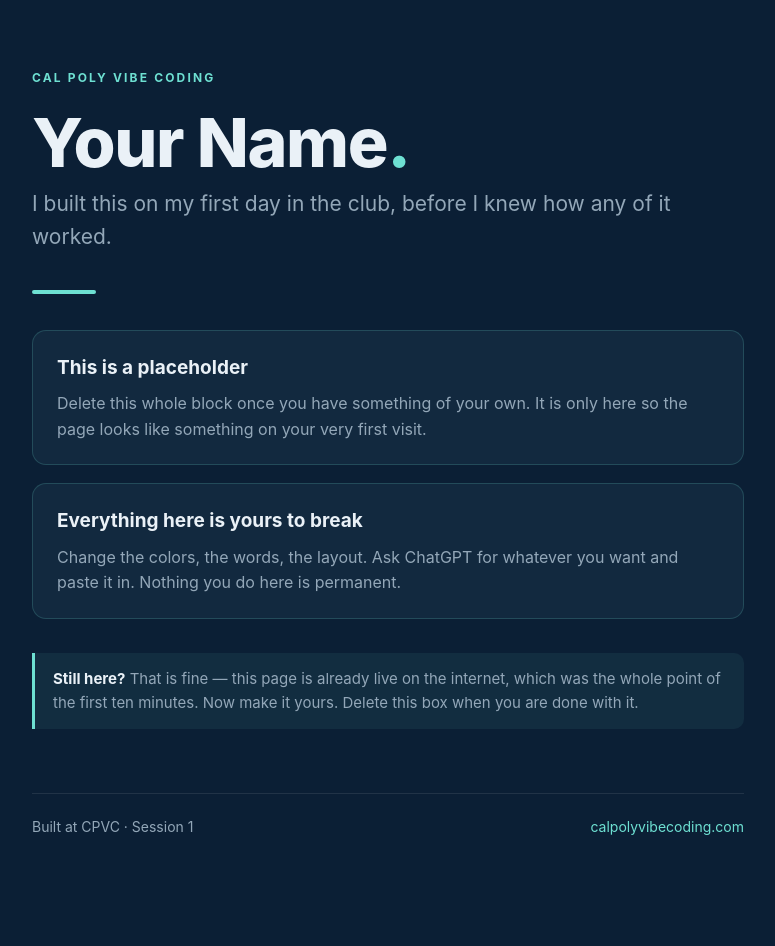
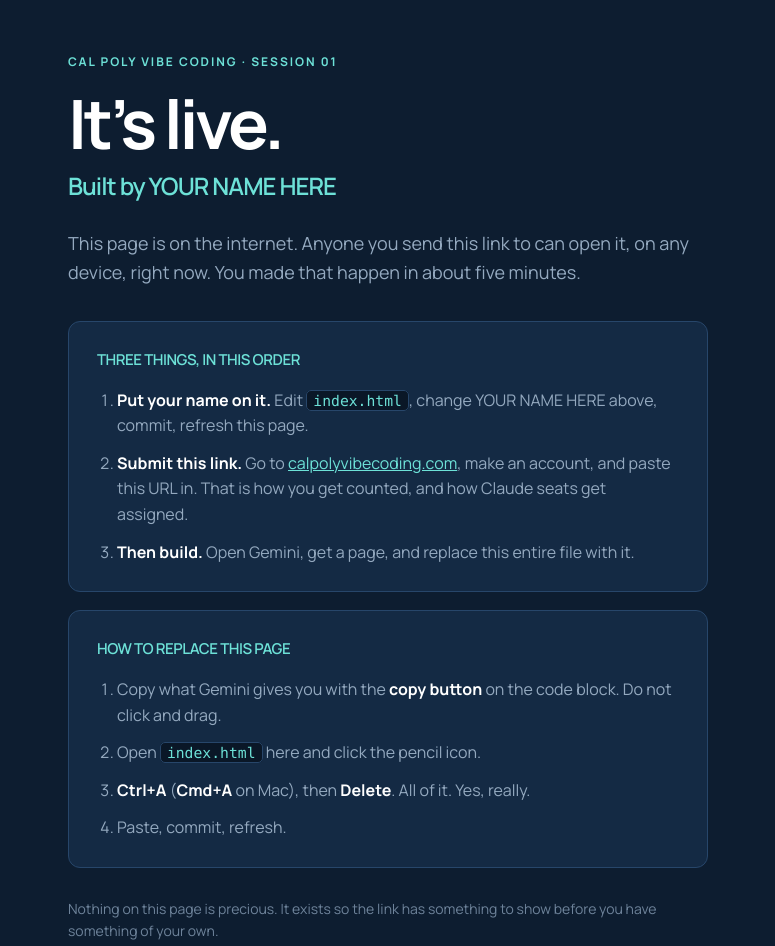
Before and after one commit to ODelalla/cpvc-starter, a plain HTML site: page index.html in a window 1280 px wide. Shown: the whole page, without its empty margins (252-1027 px from the left). Drawn offline with Linux system fonts and the light colour scheme; a web font is replaced by a local one.

Commit message:
Update index.html

```diff
--- a/index.html
+++ b/index.html
@@ -1,134 +1,155 @@
+<!DOCTYPE html>
 <!--
-  ===========================================================
-  CPVC STARTER PAGE  —  read this bit, it's short
-  ===========================================================
+  ================================================================
+  READ THIS BEFORE YOU PASTE ANYTHING
 
-  This file IS your website. When you save (commit) it, your
-  live site updates about a minute later. Refresh to see it.
+  When Gemini gives you a page, you do NOT paste it into a part of
+  this file. You replace the entire file.
 
-  You cannot permanently break anything. Every version is
-  saved, and an officer can undo any change in 10 seconds.
+  Click into the editor, press Ctrl+A (Cmd+A on Mac), press Delete,
+  then paste. Everything here is meant to be thrown away.
 
-  TWO WAYS TO USE WHAT CHATGPT GIVES YOU:
-
-  1) If ChatGPT gave you a WHOLE PAGE — the answer starts with
-     <!DOCTYPE html> — then select everything in this file,
-     delete it, and paste theirs in. That is normal and fine.
-
-  2) If ChatGPT gave you a PIECE — a section, a form, a list —
-     paste it between the two marked lines further down.
-
-  First thing to change: your name, on line ~118.
-  ===========================================================
+  Do that only AFTER your live link works. Get the link first.
+  ================================================================
 -->
-<!DOCTYPE html>
 <html lang="en">
 <head>
 <meta charset="utf-8">
 <meta name="viewport" content="width=device-width, initial-scale=1">
-<title>My CPVC Site</title>
+<title>My first site</title>
+<link rel="preconnect" href="https://fonts.googleapis.com">
+<link rel="preconnect" href="https://fonts.gstatic.com" crossorigin>
+<link href="https://fonts.googleapis.com/css2?family=Manrope:wght@400;600;700&family=Unbounded:wght@600;800&display=swap" rel="stylesheet">
 <style>
-  :root{
-    --navy:#0B1F35;
-    --navy-soft:#12293F;
-    --teal:#6EE0D2;
-    --ink:#EAF1F7;
-    --mute:#93A7B8;
-    --line:#1E3A52;
+  :root {
+    --navy: #0d1d30;
+    --card: #142a44;
+    --line: #27466a;
+    --aqua: #6de1d7;
+    --text: #ffffff;
+    --muted: #94a9bf;
   }
-  *{box-sizing:border-box;}
-  body{
-    margin:0;
-    background:var(--navy);
-    color:var(--ink);
-    font-family:-apple-system,BlinkMacSystemFont,"Segoe UI",Inter,Helvetica,Arial,sans-serif;
-    line-height:1.6;
-    -webkit-font-smoothing:antialiased;
+  * { box-sizing: border-box; }
+  body {
+    margin: 0;
+    background: var(--navy);
+    color: var(--text);
+    font-family: "Manrope", system-ui, -apple-system, "Segoe UI", sans-serif;
+    line-height: 1.6;
+    display: flex;
+    justify-content: center;
+    padding: 6vh 20px;
   }
-  .wrap{max-width:760px;margin:0 auto;padding:64px 24px 96px;}
-  .badge{
-    display:inline-block;
-    font-size:12px;letter-spacing:.18em;text-transform:uppercase;
-    color:var(--teal);font-weight:700;margin-bottom:20px;
+  main { width: 100%; max-width: 640px; }
+  .badge {
+    display: inline-block;
+    font-size: 12px;
+    font-weight: 700;
+    letter-spacing: 0.16em;
+    text-transform: uppercase;
+    color: var(--aqua);
+    margin-bottom: 18px;
   }
-  h1{
-    font-size:clamp(38px,8vw,68px);
-    line-height:1.05;margin:0 0 8px;font-weight:800;letter-spacing:-.02em;
+  h1 {
+    font-family: "Unbounded", "Manrope", sans-serif;
+    font-weight: 800;
+    font-size: clamp(38px, 9vw, 68px);
+    letter-spacing: -0.05em;
+    line-height: 1.02;
+    margin: 0 0 8px;
   }
-  h1 .dot{color:var(--teal);}
-  .tagline{font-size:clamp(17px,3vw,21px);color:var(--mute);margin:0 0 36px;max-width:52ch;}
-  .rule{width:64px;height:4px;background:var(--teal);border-radius:2px;margin:0 0 36px;}
-  .card{
-    background:var(--navy-soft);
-    border:1px solid rgba(110,224,210,.18);
-    border-radius:14px;
-    padding:22px 24px;
-    margin:0 0 18px;
+  .name {
+    font-family: "Unbounded", "Manrope", sans-serif;
+    font-weight: 600;
+    font-size: clamp(18px, 4vw, 24px);
+    letter-spacing: -0.04em;
+    color: var(--aqua);
+    margin: 0 0 24px;
   }
-  .card h2{margin:0 0 8px;font-size:19px;font-weight:700;}
-  .card p{margin:0;color:var(--mute);font-size:16px;}
-  .hint{
-    border-left:3px solid var(--teal);
-    background:rgba(110,224,210,.07);
-    padding:14px 18px;border-radius:0 10px 10px 0;
-    color:var(--mute);font-size:15px;margin:34px 0 0;
+  p.lead { font-size: 18px; color: var(--muted); margin: 0 0 34px; }
+  .card {
+    background: var(--card);
+    border: 1px solid var(--line);
+    border-radius: 12px;
+    padding: 26px 28px;
+    margin-bottom: 18px;
   }
-  .hint strong{color:var(--ink);}
-  footer{
-    margin-top:64px;padding-top:22px;
-    border-top:1px solid rgba(255,255,255,.09);
-    color:var(--mute);font-size:14px;
-    display:flex;justify-content:space-between;gap:16px;flex-wrap:wrap;
+  .card h2 {
+    font-family: "Unbounded", "Manrope", sans-serif;
+    font-weight: 600;
+    font-size: 15px;
+    letter-spacing: -0.03em;
+    text-transform: uppercase;
+    color: var(--aqua);
+    margin: 0 0 16px;
   }
-  a{color:var(--teal);text-decoration:none;}
-  a:hover{text-decoration:underline;}
-  @media (max-width:520px){ .wrap{padding:44px 20px 72px;} }
+  ol { margin: 0; padding-left: 20px; }
+  li { margin-bottom: 12px; color: var(--muted); }
+  li:last-child { margin-bottom: 0; }
+  li b { color: var(--text); font-weight: 700; }
+  code {
+    font-family: ui-monospace, "SF Mono", Consolas, monospace;
+    font-size: 0.92em;
+    background: #0a1727;
+    border: 1px solid var(--line);
+    border-radius: 5px;
+    padding: 1px 6px;
+    color: var(--aqua);
+  }
+  a { color: var(--aqua); }
+  footer {
+    margin-top: 30px;
+    font-size: 14px;
+    color: #6e839a;
+  }
 </style>
 </head>
 <body>
-<div class="wrap">
+<main>
 
-  <!-- ↓↓↓ CHANGE YOUR NAME HERE ↓↓↓ -->
-  <span class="badge">Cal Poly Vibe Coding</span>
-  <h1>Your Name<span class="dot">.</span></h1>
-  <p class="tagline">
-    I built this on my first day in the club, before I knew how any of it worked.
+  <span class="badge">Cal Poly Vibe Coding &middot; Session 01</span>
+
+  <h1>It&rsquo;s live.</h1>
+
+  <!-- Step 5: change the name below to yours, then commit. -->
+  <p class="name">Built by YOUR NAME HERE</p>
+
+  <p class="lead">
+    This page is on the internet. Anyone you send this link to can open it,
+    on any device, right now. You made that happen in about five minutes.
   </p>
-  <!-- ↑↑↑ CHANGE YOUR NAME HERE ↑↑↑ -->
-
-  <div class="rule"></div>
-
-
-  <!-- ========================================================= -->
-  <!-- ⬇⬇⬇  PASTE WHAT CHATGPT GIVES YOU BELOW THIS LINE  ⬇⬇⬇  -->
-  <!-- ========================================================= -->
 
   <div class="card">
-    <h2>This is a placeholder</h2>
-    <p>Delete this whole block once you have something of your own. It is only here so the page looks like something on your very first visit.</p>
+    <h2>Three things, in this order</h2>
+    <ol>
+      <li><b>Put your name on it.</b> Edit <code>index.html</code>, change
+        YOUR NAME HERE above, commit, refresh this page.</li>
+      <li><b>Submit this link.</b> Go to
+        <a href="https://www.calpolyvibecoding.com/">calpolyvibecoding.com</a>,
+        make an account, and paste this URL in. That is how you get counted,
+        and how Claude seats get assigned.</li>
+      <li><b>Then build.</b> Open Gemini, get a page, and replace this entire
+        file with it.</li>
+    </ol>
   </div>
 
   <div class="card">
-    <h2>Everything here is yours to break</h2>
-    <p>Change the colors, the words, the layout. Ask ChatGPT for whatever you want and paste it in. Nothing you do here is permanent.</p>
-  </div>
-
-  <!-- ========================================================= -->
-  <!-- ⬆⬆⬆  PASTE WHAT CHATGPT GIVES YOU ABOVE THIS LINE  ⬆⬆⬆  -->
-  <!-- ========================================================= -->
-
-
-  <div class="hint">
-    <strong>Still here?</strong> That is fine — this page is already live on the internet,
-    which was the whole point of the first ten minutes. Now make it yours.
-    Delete this box when you are done with it.
+    <h2>How to replace this page</h2>
+    <ol>
+      <li>Copy what Gemini gives you with the <b>copy button</b> on the code
+        block. Do not click and drag.</li>
+      <li>Open <code>index.html</code> here and click the pencil icon.</li>
+      <li><b>Ctrl+A</b> (<b>Cmd+A</b> on Mac), then <b>Delete</b>. All of it.
+        Yes, really.</li>
+      <li>Paste, commit, refresh.</li>
+    </ol>
   </div>
 
   <footer>
-    <span>Built at CPVC · Session 1</span>
-    <span><a href="https://calpolyvibecoding.com">calpolyvibecoding.com</a></span>
+    Nothing on this page is precious. It exists so the link has something to
+    show before you have something of your own.
   </footer>
 
-</div>
+</main>
 </body>
 </html>
```
